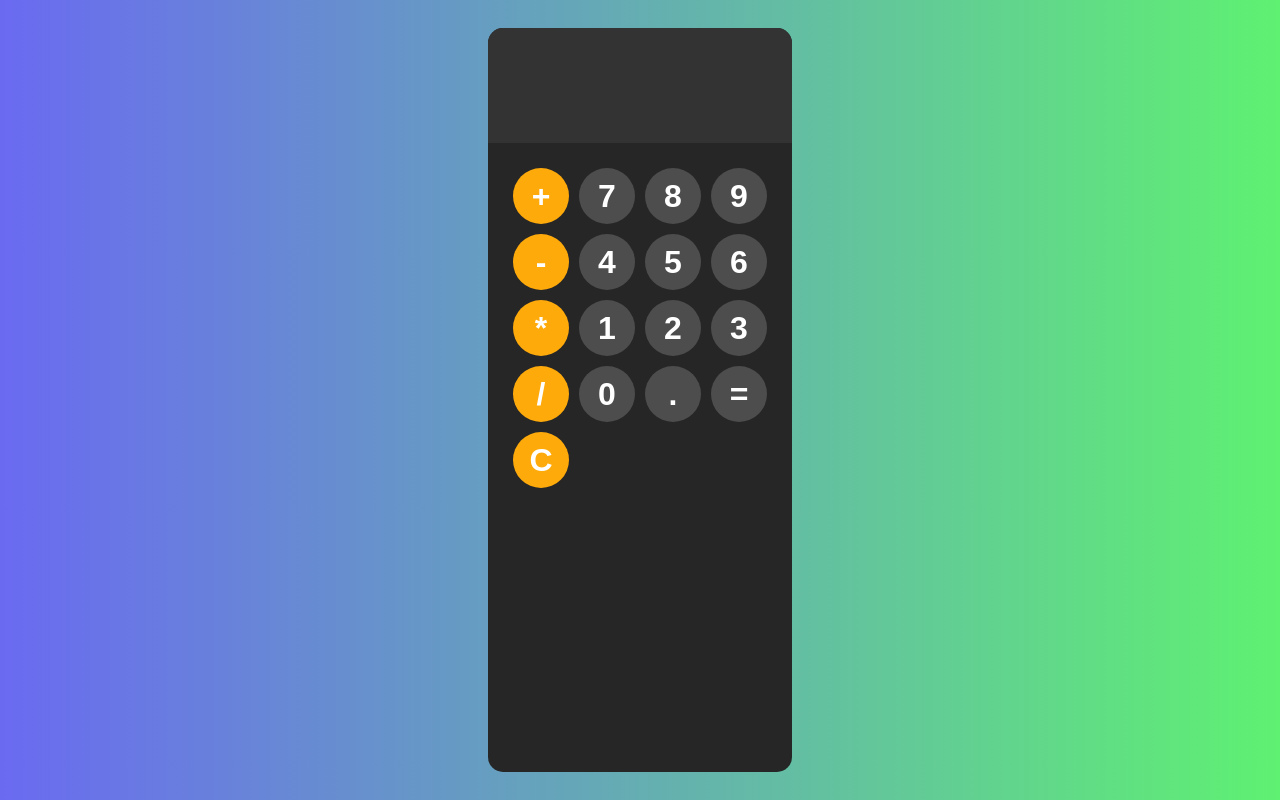
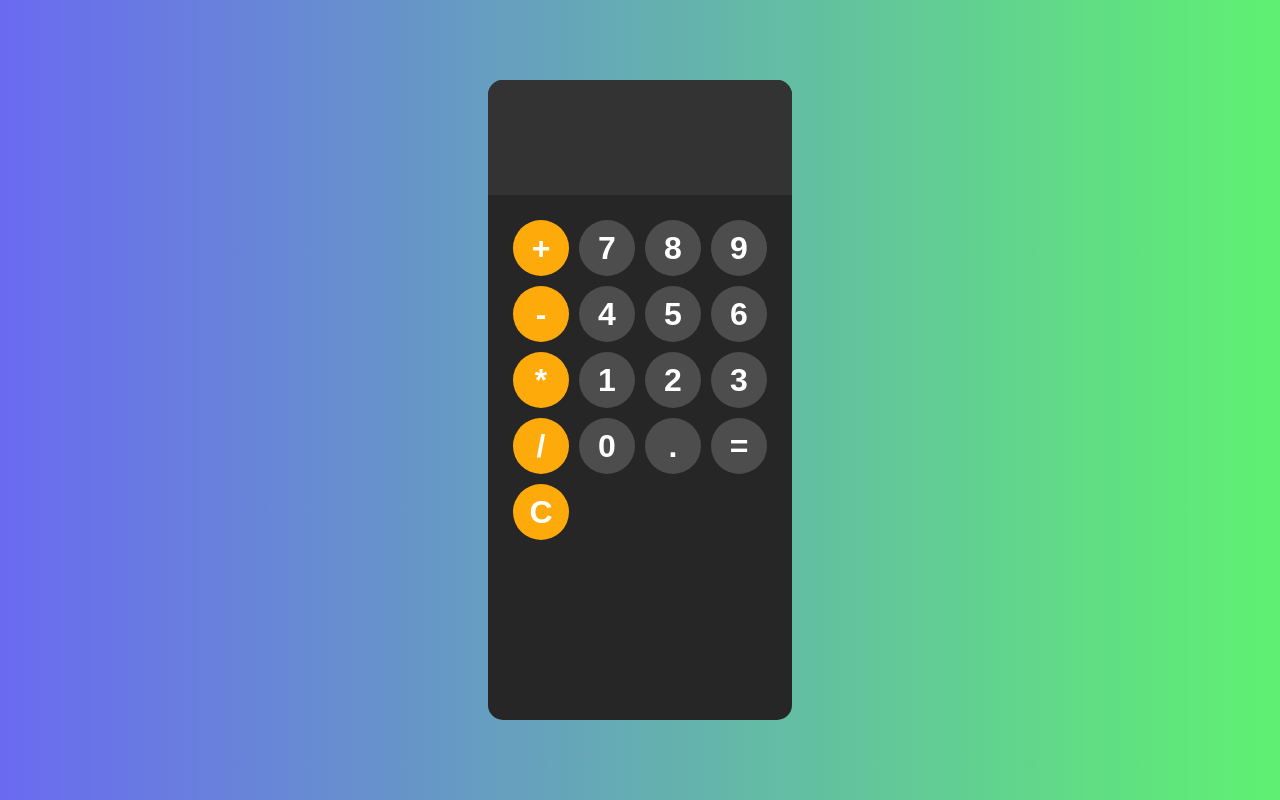
Before and after one commit to cyborg12556/Calculator, a plain HTML site: page index.html in a window 1280 px wide. Drawn offline with Linux system fonts and the light colour scheme.

Commit message:
Update style.css

```diff
--- a/style.css
+++ b/style.css
@@ -13,7 +13,7 @@ body{
     border-radius: 15px;
     max-width: 19em;
     overflow: hidden;
-    height: 93%;
+    height: 80%;
 
 
 
@@ -64,4 +64,5 @@ button:active{
 }
 .operator-btn:active{
     background-color: rgb(238, 156, 4);
+
 }
```
